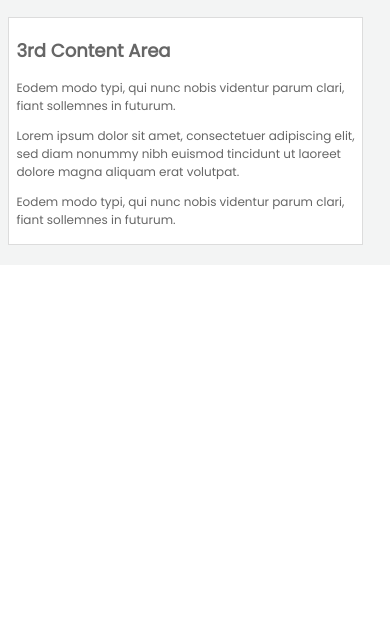
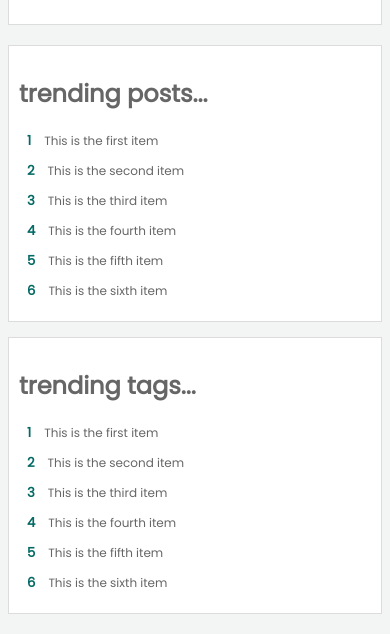
Before and after one commit to old-yusufosman/TechStretcher, a Node server app: page / in a window 390 px wide. Shown: the part 991-1625 px from the top of the page. Before the commit the page ends 1236 px from the top, so only its background shows below. Run offline with Node 20, Linux system fonts and the light colour scheme; some libraries are stand-ins or nearby versions.

Commit message:
Designed right column

```diff
--- a/public/stylesheets/style.css
+++ b/public/stylesheets/style.css
@@ -22,7 +22,6 @@
     padding: 0;
     width: 95%;
     max-width: 1100px;
-    margin: 20px auto;
     margin: 0 auto;
 }
 
@@ -32,6 +31,7 @@
     height: inherit;
     float: left;
     background-color: #ffffff;
+    border: solid 1px #dcdcdc;
     display: inline-block;
 }
 
@@ -113,7 +113,8 @@
     box-shadow: none;
     border-radius: 0;
     transition: box-shadow 0.3s, border 0.3s;
-    font:  normal 18px 'Poppins', sans-serif;
+    transition: ease-in-out, height .35s ease-in-out;
+    font:  normal 14px 'Poppins', sans-serif;
     -webkit-box-sizing: border-box; /* Safari/Chrome, other WebKit */
     -moz-box-sizing: border-box;    /* Firefox, other Gecko */
     box-sizing: border-box;         /* Opera/IE 8+ */
@@ -125,9 +126,10 @@
     outline: none;
     border: solid 1px #8ea9a8;
     box-shadow: 0 0 5px 1px #8ea9a8;
+    height: 100px;
 }
 
-.post {
+.box {
     width: 100%;
     border: solid 1px #dcdcdc;
     padding: 10px;
@@ -138,14 +140,42 @@
     box-sizing: border-box;         /* Opera/IE 8+ */
 }
 
+.trending-posts .trending-tags h1 {
+    color: #036965;
+    font-variant: small-caps;
+    font-size: 16px;
+}
+
+.custom-counter {
+    margin: 0;
+    padding: 0;
+    list-style-type: none;
+}
+
+.custom-counter li {
+    counter-increment: step-counter;
+    margin-bottom: 10px;
+}
+
+.custom-counter li::before {
+    content: counter(step-counter);
+    margin-right: 5px;
+    font-size: 110%;
+    color: #036965;
+    font-weight: bold;
+    padding: 3px 8px;
+    border-radius: 3px;
+}
+
 .post h1 {
     margin: 15px 0 0 0;
-    font:  normal 20px 'Poppins', sans-serif;
+    font-size:  20px;
     font-weight: bold;
 }
 
 .post h2 {
-    font:  normal 14px 'Poppins', sans-serif;
+    font-size:  14px;
+    font-weight: normal;
     margin: 0 0 10px 0;
     color: #908f8f;
     font-style: italic;
@@ -164,7 +194,7 @@
     color: #2ac2bc;
 }
 
-.post .date {
+.date {
     float: left;
     margin: 0;
     font-size: 10px;
@@ -177,9 +207,7 @@
 
 #rightbar {
     width: 20.3%;
-    padding: 1% 2%;
     float: left;
-    background-color: #ffffff;
     -webkit-box-sizing: border-box; /* Safari/Chrome, other WebKit */
     -moz-box-sizing: border-box;    /* Firefox, other Gecko */
     box-sizing: border-box;         /* Opera/IE 8+ */
@@ -188,10 +216,6 @@
 
 #leftbar, #middle, #rightbar {
     margin-bottom: 20px;
-}
-
-#leftbar, #rightbar{
-    border: solid 1px #dcdcdc;
 }
 
 .stats {
@@ -228,7 +252,7 @@
 MEDIA QUERIES
 *************************************************************************************/
 /* for 950px or less */
-@media screen and (max-width: 950px) {
+@media screen and (max-width: 1000px) {
     #wrapper {
         padding: 0;
         width: 95%;
@@ -242,13 +266,13 @@
     }
 
     #middle {
-        width: 95%;
+        width: 100%;
         float: none;
         margin-left: 0;
     }
 
     #rightbar {
-        width: 95%;
+        width: 100%;
         float: none;
     }
 
--- a/views/index.ejs
+++ b/views/index.ejs
@@ -38,9 +38,9 @@
         </ul>
     </section>
     <section id="middle">
-        <input type="text" id="write_post_box" placeholder="Write here...">
+        <input type="text" id="write_post_box" placeholder="Write here..." onfocus="this.placeholder = ''" onblur="this.placeholder = 'Write here...'">
 
-        <div class="post">
+        <div class="box post">
             <div class="post_header">
                 <img class="img_circle small" src="/images/yusuf.jpg">
                 <h3>Yusuf Osman</h3>
@@ -52,7 +52,7 @@
             <p>Read more...</p>
         </div>
 
-        <div class="post">
+        <div class="box post">
             <div class="post_header">
                 <img class="img_circle small" src="/images/yusuf.jpg">
                 <h3>Yusuf Osman</h3>
@@ -66,12 +66,29 @@
     </section>
 
     <section id="rightbar">
-        <h2>3rd Content Area</h2>
-        <p>Eodem modo typi, qui nunc nobis videntur parum clari, fiant sollemnes in futurum.</p>
-        <p>Lorem ipsum dolor sit amet, consectetuer adipiscing elit, sed diam nonummy nibh euismod tincidunt ut laoreet
-            dolore magna aliquam erat volutpat.
-        </p>
-        <p>Eodem modo typi, qui nunc nobis videntur parum clari, fiant sollemnes in futurum.</p>
+        <div class="box trending-posts">
+            <h1>trending posts...</h1>
+            <ol class="custom-counter">
+                <li>This is the first item</li>
+                <li>This is the second item</li>
+                <li>This is the third item</li>
+                <li>This is the fourth item</li>
+                <li>This is the fifth item</li>
+                <li>This is the sixth item</li>
+            </ol>
+        </div>
+
+        <div class="box trending-tags">
+            <h1>trending tags...</h1>
+            <ol class="custom-counter">
+                <li>This is the first item</li>
+                <li>This is the second item</li>
+                <li>This is the third item</li>
+                <li>This is the fourth item</li>
+                <li>This is the fifth item</li>
+                <li>This is the sixth item</li>
+            </ol>
+        </div>
     </section>
 </div>
 </body>
```
